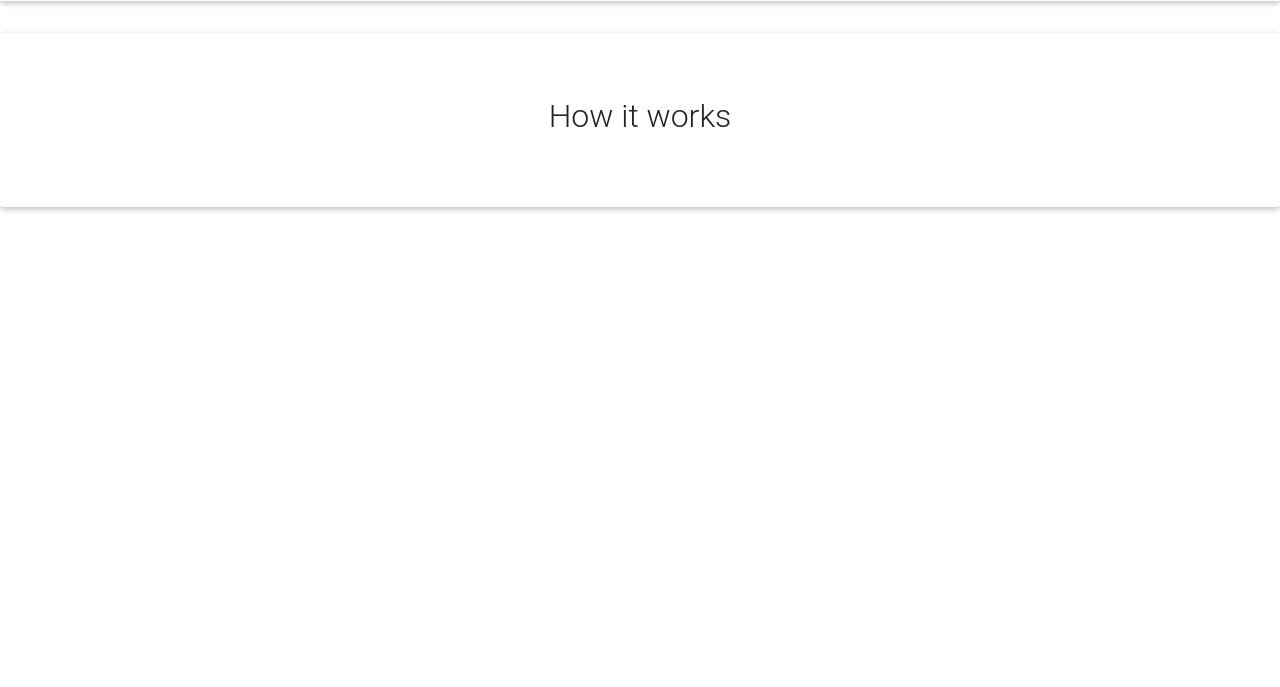
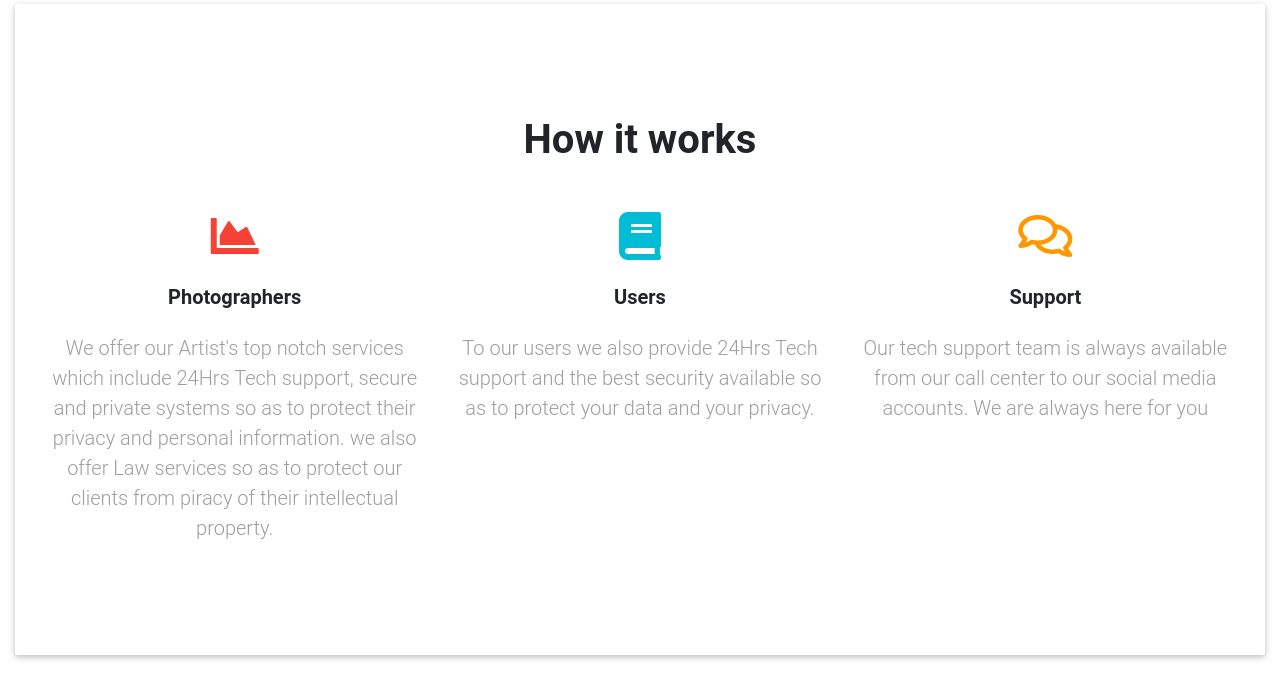
Before and after one commit to chrisjire/photo-op, a Python web app: template app/templates/index.html in a window 1280 px wide. Shown: the part 2068-2755 px from the top of the page. Before the commit the page ends 2280 px from the top, so only its background shows below. Run offline with Jinja, Linux system fonts and the light colour scheme; the template is opened without the code that fills it, so the values that code supplies are empty; some libraries are stand-ins or nearby versions; some web fonts are replaced.

Commit message:
this commit willchange the layout of the home page

```diff
--- a/app/main/views.py
+++ b/app/main/views.py
@@ -1,6 +1,6 @@
 from flask import render_template, request, redirect,flash, url_for, abort
 from . import main
-from ..models import User,
+from ..models import User
 from flask_login import login_required, current_user
 from .. import db, photos
 import datetime
--- a/app/models.py
+++ b/app/models.py
@@ -1,3 +1,8 @@
+from . import db
+from werkzeug.security import generate_password_hash,check_password_hash
+from flask_login import UserMixin
+from . import login_manager
+from datetime import datetime
 class User(UserMixin, db.Model):
     __tablename__ = 'users'
 
--- a/app/templates/index.html
+++ b/app/templates/index.html
@@ -16,7 +16,7 @@
             <div class="carousel-inner"  role="listbox">
                 <div class="carousel-item active">
                 <div class="view">
-                    <img class="d-block w-100" style="height: 650px" src="https://mdbootstrap.com/img/Photos/Slides/img%20(68).jpg"
+                    <img class="d-block w-100" style="height: 650px" src="https://images.unsplash.com/photo-1527367856907-87b280b6d8c3?ixlib=rb-1.2.1&ixid=eyJhcHBfaWQiOjEyMDd9&auto=format&fit=crop&w=2156&q=80"
                     alt="First slide">
                     <div class="mask rgba-black-light"></div>
                 </div>
@@ -27,7 +27,7 @@
                 <div class="carousel-item">
                 <!--Mask color-->
                 <div class="view">
-                    <img class="d-block w-100" style="height: 650px" src="https://mdbootstrap.com/img/Photos/Slides/img%20(6).jpg"
+                    <img class="d-block w-100" style="height: 650px" src="https://images.unsplash.com/photo-1470125634816-ede3f51bbb42?ixlib=rb-1.2.1&ixid=eyJhcHBfaWQiOjEyMDd9&auto=format&fit=crop&w=2064&q=80"
                     alt="Second slide">
                     <div class="mask rgba-black-light"></div>
                 </div>
@@ -62,88 +62,117 @@
             <!--/.Carousel Wrapper-->
 
             <div class="jumbotron" style="text-align: center">
-                <h1 class="animated fadeInUpBig">WHAT WE DO</h1>
-                <p><strong>We are a platform that works with various professional photographers providing them with a platform where they can share their work without the fear of their work being pirated</strong></p>
-                <p><strong>We work directly with each photographer individually so as to offer them and you the highest quality of service</strong></p>
+                <h1 class="animated fadeInUpBig font-weight-bold my-5">WHAT WE DO</h1>
+                <p style="font-size: 20px"><strong>We are a platform that works with various professional photographers providing them with a platform where they can share their work without the fear of their work being pirated</strong></p>
+                <p style="font-size: 20px"><strong>We work directly with each photographer individually so as to offer them and you the highest quality of service</strong></p>
             </div>
-            <div class="jumbotron">
+
+            <div class="container-fluid" style="margin: none">
             <div class="row">
                 <figure class="col-md-4">
-                        <a href="https://mdbootstrap.com/img/Photos/Lightbox/Original/img%20(145).jpg" data-size="1600x1067">
-                        <img src="https://mdbootstrap.com/img/Photos/Lightbox/Thumbnail/img%20(145).jpg" alt="placeholder"
-                            class="img-fluid">
+                    <a href="https://mdbootstrap.com/img/Photos/Horizontal/Nature/12-col/img%20(117).jpg" data-size="1600x1067">
+                    <img src="https://mdbootstrap.com/img/Photos/Horizontal/Nature/4-col/img%20(117).jpg" class="img-fluid">
                     </a>
                 </figure>
-
                 <figure class="col-md-4">
-                        <a href="https://mdbootstrap.com/img/Photos/Lightbox/Original/img%20(150).jpg" data-size="1600x1067">
-                        <img src="https://mdbootstrap.com/img/Photos/Lightbox/Thumbnail/img%20(150).jpg" alt="placeholder"
-                            class="img-fluid" />
+                    <a href="https://mdbootstrap.com/img/Photos/Horizontal/Nature/12-col/img%20(98).jpg" data-size="1600x1067">
+                    <img src="https://mdbootstrap.com/img/Photos/Horizontal/Nature/4-col/img%20(98).jpg" class="img-fluid" />
                     </a>
                 </figure>
-
                 <figure class="col-md-4">
-                        <a href="https://mdbootstrap.com/img/Photos/Lightbox/Original/img%20(152).jpg" data-size="1600x1067">
-                        <img src="https://mdbootstrap.com/img/Photos/Lightbox/Thumbnail/img%20(152).jpg" alt="placeholder"
-                            class="img-fluid" />
+                    <a href="https://mdbootstrap.com/img/Photos/Horizontal/Nature/12-col/img%20(131).jpg" data-size="1600x1067">
+                    <img src="https://mdbootstrap.com/img/Photos/Horizontal/Nature/4-col/img%20(131).jpg" class="img-fluid" />
                     </a>
                 </figure>
-
                 <figure class="col-md-4">
-                        <a href="https://mdbootstrap.com/img/Photos/Lightbox/Original/img%20(42).jpg" data-size="1600x1067">
-                        <img src="https://mdbootstrap.com/img/Photos/Lightbox/Thumbnail/img%20(42).jpg" alt="placeholder"
-                            class="img-fluid" />
+                    <a href="https://mdbootstrap.com/img/Photos/Horizontal/Nature/12-col/img%20(123).jpg" data-size="1600x1067">
+                    <img src="https://mdbootstrap.com/img/Photos/Horizontal/Nature/4-col/img%20(123).jpg" class="img-fluid" />
                     </a>
                 </figure>
-
                 <figure class="col-md-4">
-                        <a href="https://mdbootstrap.com/img/Photos/Lightbox/Original/img%20(151).jpg" data-size="1600x1067">
-                        <img src="https://mdbootstrap.com/img/Photos/Lightbox/Thumbnail/img%20(151).jpg" alt="placeholder"
-                            class="img-fluid" />
+                    <a href="https://mdbootstrap.com/img/Photos/Horizontal/Nature/12-col/img%20(118).jpg" data-size="1600x1067">
+                    <img src="https://mdbootstrap.com/img/Photos/Horizontal/Nature/4-col/img%20(118).jpg" class="img-fluid" />
                     </a>
                 </figure>
-
                 <figure class="col-md-4">
-                        <a href="https://mdbootstrap.com/img/Photos/Lightbox/Original/img%20(40).jpg" data-size="1600x1067">
-                        <img src="https://mdbootstrap.com/img/Photos/Lightbox/Thumbnail/img%20(40).jpg" alt="placeholder"
-                            class="img-fluid" />
+                    <a href="https://mdbootstrap.com/img/Photos/Horizontal/Nature/12-col/img%20(128).jpg" data-size="1600x1067">
+                    <img src="https://mdbootstrap.com/img/Photos/Horizontal/Nature/4-col/img%20(128).jpg" class="img-fluid" />
                     </a>
                 </figure>
-
                 <figure class="col-md-4">
-                        <a href="https://mdbootstrap.com/img/Photos/Lightbox/Original/img%20(148).jpg" data-size="1600x1067">
-                        <img src="https://mdbootstrap.com/img/Photos/Lightbox/Thumbnail/img%20(148).jpg" alt="placeholder"
-                            class="img-fluid" />
+                    <a href="https://mdbootstrap.com/img/Photos/Horizontal/Nature/12-col/img%20(132).jpg" data-size="1600x1067">
+                    <img src="https://mdbootstrap.com/img/Photos/Horizontal/Nature/4-col/img%20(132).jpg" class="img-fluid" />
                     </a>
                 </figure>
-
                 <figure class="col-md-4">
-                        <a href="https://mdbootstrap.com/img/Photos/Lightbox/Original/img%20(147).jpg" data-size="1600x1067">
-                        <img src="https://mdbootstrap.com/img/Photos/Lightbox/Thumbnail/img%20(147).jpg" alt="placeholder"
-                            class="img-fluid" />
+                    <a href="https://mdbootstrap.com/img/Photos/Horizontal/Nature/12-col/img%20(115).jpg" data-size="1600x1067">
+                    <img src="https://mdbootstrap.com/img/Photos/Horizontal/Nature/4-col/img%20(115).jpg" class="img-fluid" />
                     </a>
                 </figure>
-
                 <figure class="col-md-4">
-                        <a href="https://mdbootstrap.com/img/Photos/Lightbox/Original/img%20(149).jpg" data-size="1600x1067">
-                        <img src="https://mdbootstrap.com/img/Photos/Lightbox/Thumbnail/img%20(149).jpg" alt="placeholder"
-                            class="img-fluid" />
+                    <a href="https://mdbootstrap.com/img/Photos/Horizontal/Nature/12-col/img%20(133).jpg" data-size="1600x1067">
+                    <img src="https://mdbootstrap.com/img/Photos/Horizontal/Nature/4-col/img%20(133).jpg" class="img-fluid" />
                     </a>
                 </figure>
+                </div>
+
+            <div class="jumbotron" style="text-align: center">
+                <!-- Section: Features v.1 -->
+                <section class="text-center my-5">
+
+                    <!-- Section heading -->
+                    <h2 class="h1-responsive font-weight-bold my-5">How it works</h2>
+                    <!-- Section description -->
+                    <p class="lead grey-text w-responsive mx-auto mb-5"></p>
+
+                    <!-- Grid row -->
+                    <div class="row">
+
+                        <!-- Grid column -->
+                        <div class="col-md-4">
+
+                        <i class="fas fa-chart-area fa-3x red-text"></i>
+                        <h5 class="font-weight-bold my-4">Photographers</h5>
+                        <p class="grey-text mb-md-0 mb-5" style="font-size: 20px">We offer our Artist's top notch services which include 24Hrs Tech support, secure and private systems so as to protect their privacy and personal information.
+                            we also offer Law services so as to protect our clients from piracy of their intellectual property.
+                        </p>
 
                         </div>
+                        <!-- Grid column -->
 
+                        <!-- Grid column -->
+                        <div class="col-md-4">
+
+                        <i class="fas fa-book fa-3x cyan-text"></i>
+                        <h5 class="font-weight-bold my-4">Users</h5>
+                        <p class="grey-text mb-md-0 mb-5" style="font-size: 20px">To our users we also provide 24Hrs Tech support and the best security available so as to protect your data and your privacy.
+                        </p>
 
                         </div>
-                <div class="jumbotron" style="text-align: center">
-                    <h2>How it works</h2>
+                        <!-- Grid column -->
+
+                        <!-- Grid column -->
+                        <div class="col-md-4">
+
+                        <i class="far fa-comments fa-3x orange-text"></i>
+                        <h5 class="font-weight-bold my-4">Support</h5>
+                        <p class="grey-text mb-0" style="font-size: 20px">Our tech support team is always available from our call center to our social media accounts. We are always here for you
+                        </p>
+
                         </div>
+                        <!-- Grid column -->
 
+                    </div>
+                    <!-- Grid row -->
 
+                    </section>
+                    <!-- Section: Features v.1 -->
+            </div>
             </div>
             </div>
 
 
 
 
+
 {% endblock %}
--- a/manage.py
+++ b/manage.py
@@ -4,7 +4,7 @@ from app.models import User
 from  flask_migrate import Migrate, MigrateCommand
 
 #creating an app instance
-app = create_app('production')
+app = create_app('development')
 
 
 manager = Manager(app)
```
Lines whose indentation alone changed are shown as unchanged.
